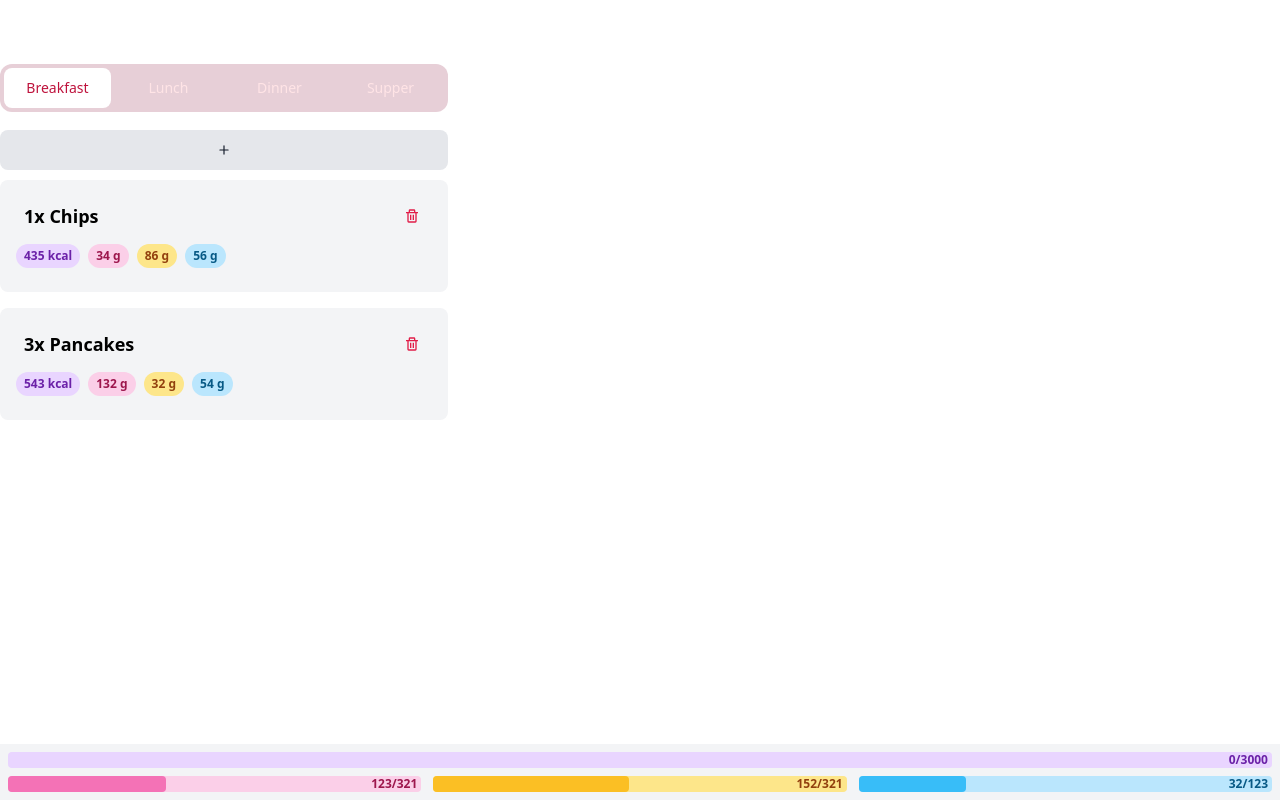
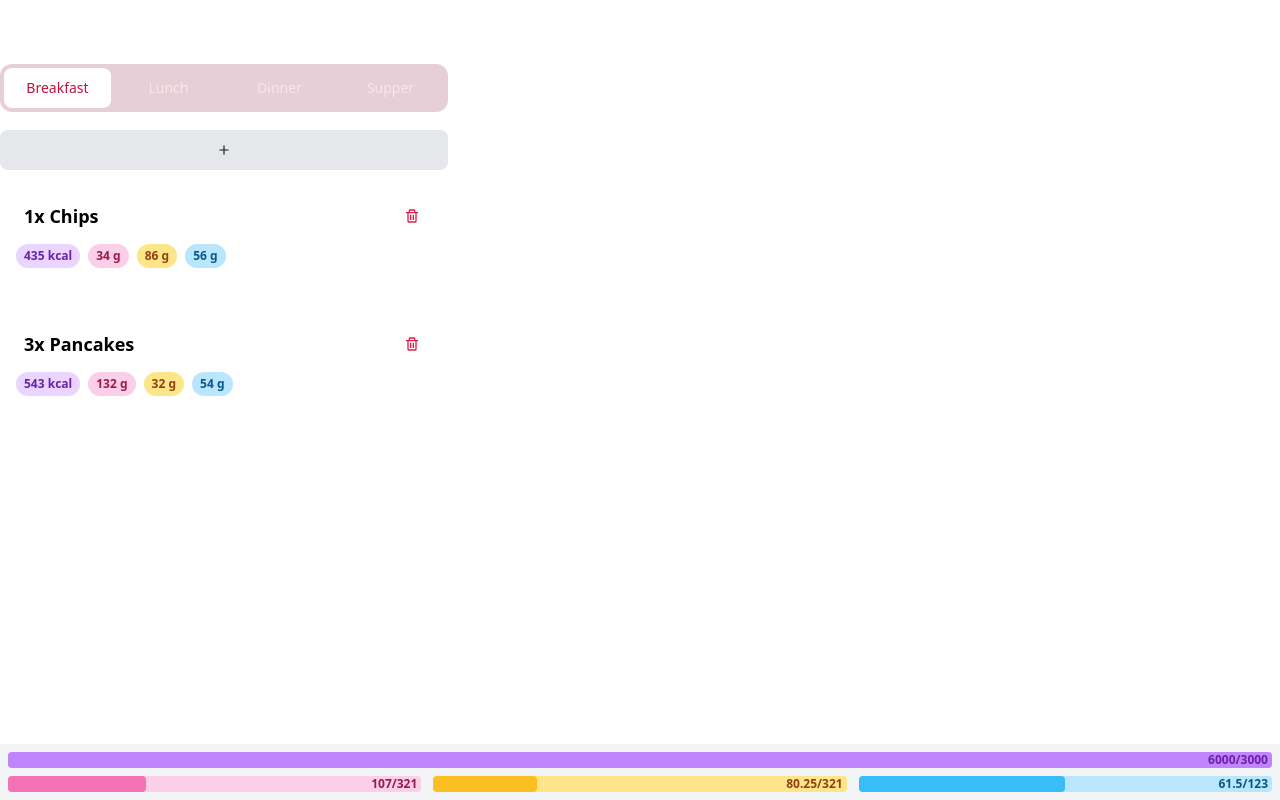
Before and after one commit to davve5/fitlit, a Next.js app: page /components in a window 1280 px wide. Built offline with nearby package versions, Linux system fonts and the light colour scheme; what @tailwindcss/typography would draw is missing.

Commit message:
Moved bottom progressbar to BottomProgress component

```diff
--- /dev/null
+++ b/src/components/BottomProgress/BottomProgress.tsx
@@ -0,0 +1,19 @@
+import clsx from 'clsx';
+import React from 'react';
+
+import Progress from '@/components/Progress/Progress';
+
+const BottomProgress: React.FC = () => (
+  <section
+    className={clsx('fixed bottom-0 left-0 w-full bg-gray-100 p-2 space-y-2')}
+  >
+    <Progress color='kcal' current={3000 * 2} max={3000} />
+    <div className='grid grid-cols-3 gap-3'>
+      <Progress color='proteins' current={321 / 3} max={321} />
+      <Progress color='fats' current={321 / 4} max={321} />
+      <Progress color='carbs' current={123 / 2} max={123} />
+    </div>
+  </section>
+);
+
+export default BottomProgress;
--- a/src/pages/components.tsx
+++ b/src/pages/components.tsx
@@ -1,9 +1,9 @@
 import clsx from 'clsx';
 import React from 'react';
 
+import BottomProgress from '@/components/BottomProgress/BottomProgress';
 import Layout from '@/components/Layouts/Layout';
 import MealsList from '@/components/MealsList/MealsList';
-import Progress from '@/components/Progress/Progress';
 
 export type Macronutrient = {
   type: 'kcal' | 'proteins' | 'fats' | 'carbs';
@@ -126,18 +126,7 @@ const Components: React.FC = () => {
       <div className='w-full max-w-md px-2 py-16 sm:px-0'>
         <MealsList categories={categories} />
       </div>
-      <section
-        className={clsx(
-          'fixed bottom-0 left-0 w-full bg-gray-100 p-2 space-y-2'
-        )}
-      >
-        <Progress color='kcal' current={0} max={3000} />
-        <div className='grid grid-cols-3 gap-3'>
-          <Progress color='proteins' current={123} max={321} />
-          <Progress color='fats' current={152} max={321} />
-          <Progress color='carbs' current={32} max={123} />
-        </div>
-      </section>
+      <BottomProgress />
     </Layout>
   );
 };
```
Also changed, not shown: 1 other file (tests, documents, lock files or other folders).
